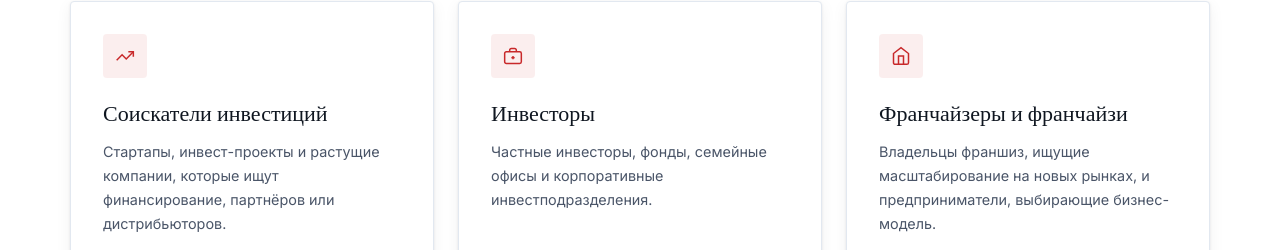
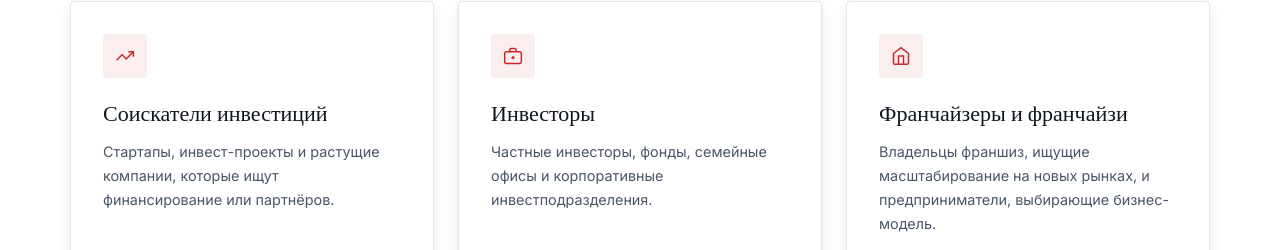
Before and after one commit to abylay-sys/atameken-club, a website: page public/index.html in a window 1280 px wide. Shown: the part 932-1182 px from the top of the page. Drawn offline with nearby package versions, Linux system fonts and the light colour scheme.

Commit message:
Соискатели card: shorten description (remove «дистрибьюторов»)
Co-Authored-By: Claude Opus 4.7 <noreply@anthropic.com>

```diff
--- a/public/index.html
+++ b/public/index.html
@@ -693,7 +693,7 @@ footer{background:var(--ink2);padding:2rem 3rem;display:flex;align-items:center;
           <svg width="20" height="20" viewBox="0 0 24 24" fill="none" stroke="currentColor" stroke-width="1.8"><polyline points="22 7 13.5 15.5 8.5 10.5 2 17"/><polyline points="16 7 22 7 22 13"/></svg>
         </div>
         <div class="who-title">Соискатели инвестиций</div>
-        <p class="who-desc">Стартапы, инвест-проекты и растущие компании, которые ищут финансирование, партнёров или дистрибьюторов.</p>
+        <p class="who-desc">Стартапы, инвест-проекты и растущие компании, которые ищут финансирование или партнёров.</p>
         <details class="who-details">
           <summary class="who-toggle">Подробнее <svg viewBox="0 0 16 16" fill="none" stroke="currentColor" stroke-width="2"><polyline points="4 6 8 10 12 6"/></svg></summary>
           <ul class="who-list">
```
